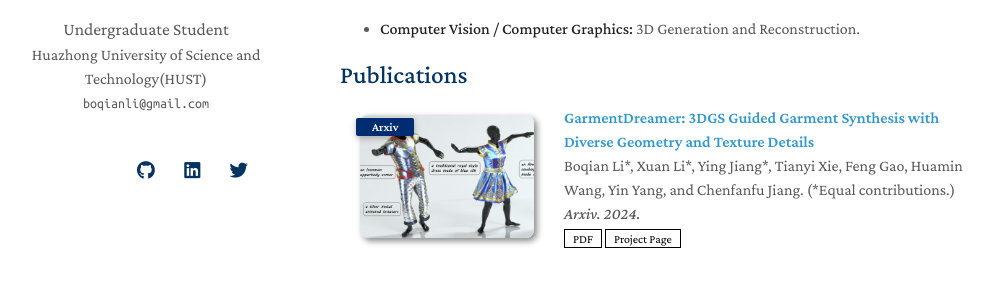
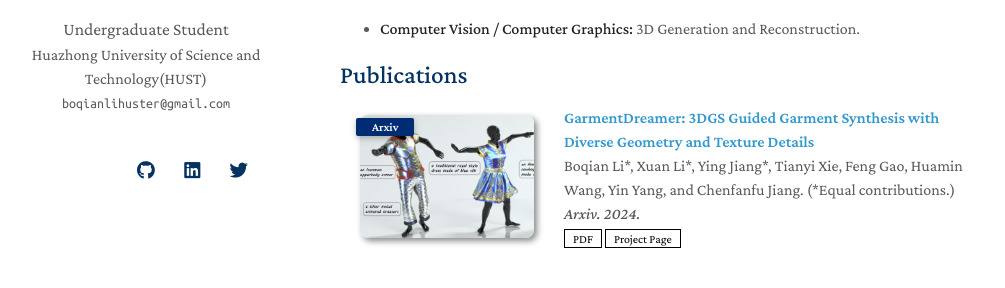
Before and after one commit to boqian-li/boqian-li.github.io, a Jekyll site: the page built from index.md, in a window 1280 px wide. Shown: the part 250-538 px from the top of the page, without its empty margins (130-1135 px from the left). Built offline with Jekyll 4.4.1, drawn with Linux system fonts in a browser that asks for light colours; nearby versions of some CDN libraries; a style sheet for code colours, icons or effects is not loaded; our own code applies the rules of GitHub Pages for plain Markdown files.

Commit message:
Update _config.yml

```diff
--- a/_config.yml
+++ b/_config.yml
@@ -2,7 +2,7 @@
 title: Boqian Li
 position: Undergraduate Student
 affiliation: Huazhong University of Science and Technology(HUST)
-email: boqianli@gmail.com
+email: boqianlihuster@gmail.com
 
 # Search Engine Optimization (SEO)
 # The following information is used to improve the website traffic from search engines, e.g., Google.
@@ -21,8 +21,8 @@
 # Images (e.g., your profile picture and your website's favicon)
 # "favicon" and "favicon_dark" are used for the light and dark modes, respectively.
 avatar: ./assets/img/avatar.jpg
-favicon: ./assets/img/icon.png
-favicon_dark: ./assets/img/icon.png
+favicon: ./assets/img/balance.png
+favicon_dark: ./assets/img/balance.png
 
 # Footnote
 # You may use the option to disable the footnote, "Powered by Jekyll and Minimal Light theme."
```
